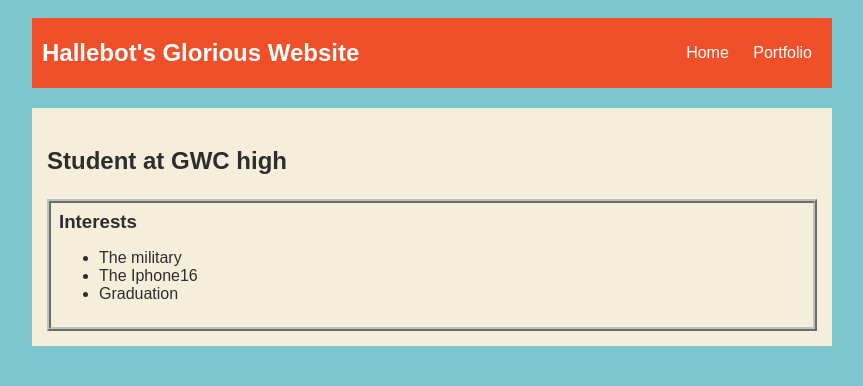
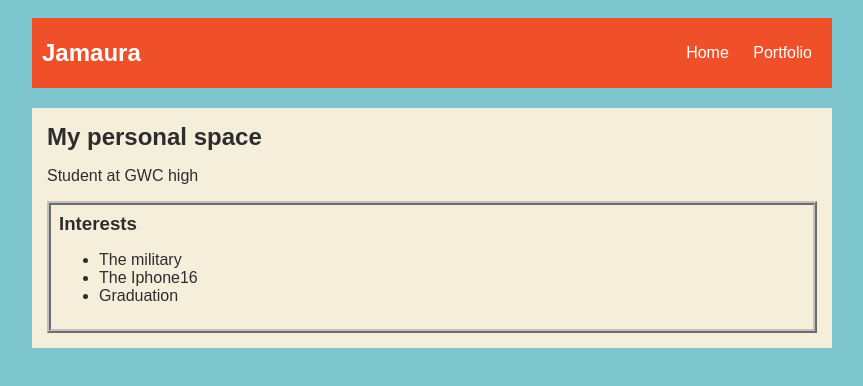
Before and after one commit to Jamaura9/jamaura9.github, a plain HTML site: page index.html in a window 1280 px wide. Shown: the whole page, without its empty margins (208-1071 px from the left). Drawn offline with Linux system fonts and the light colour scheme.

Commit message:
add index.html and css files

```diff
--- a/index.html
+++ b/index.html
@@ -13,7 +13,7 @@
             <!-- All content goes here -->
             <div id="all-contents">
                 <nav>
-                    <h1>Hallebot's Glorious Website</h1>
+                    <h1>Jamaura</h1>
                     <ul id="nav-ul">
                         <li class="nav-li"> <a href="index.html"> Home </a> </li>
                         <li class="nav-li"> <a href="portfolio.html"> Portfolio </a> </li>
@@ -22,15 +22,13 @@
                 <main>
                         <!-- Sidebar section -->
                         <div class="sidebar>
-                            <img claa=sidebar-img src="https://github.com/OperationSpark/first-website-hs-beta/blob/master/img/hallebot.png?raw=true">
+                            <img class="sidebar-img" src="https://cdn.flightclub.com/TEMPLATE/155276/1.jpg">
                         </div>
 
                         <!-- Content section -->
                         <div class="content">
-                            <h2>
+                            <h2>My personal space</h2>
                                 <p> Student at GWC high </p>
-
-                            </h2>
                             <!-- Interests section -->
                         <div id="interests">
                         <h3> Interests</h3>
```
